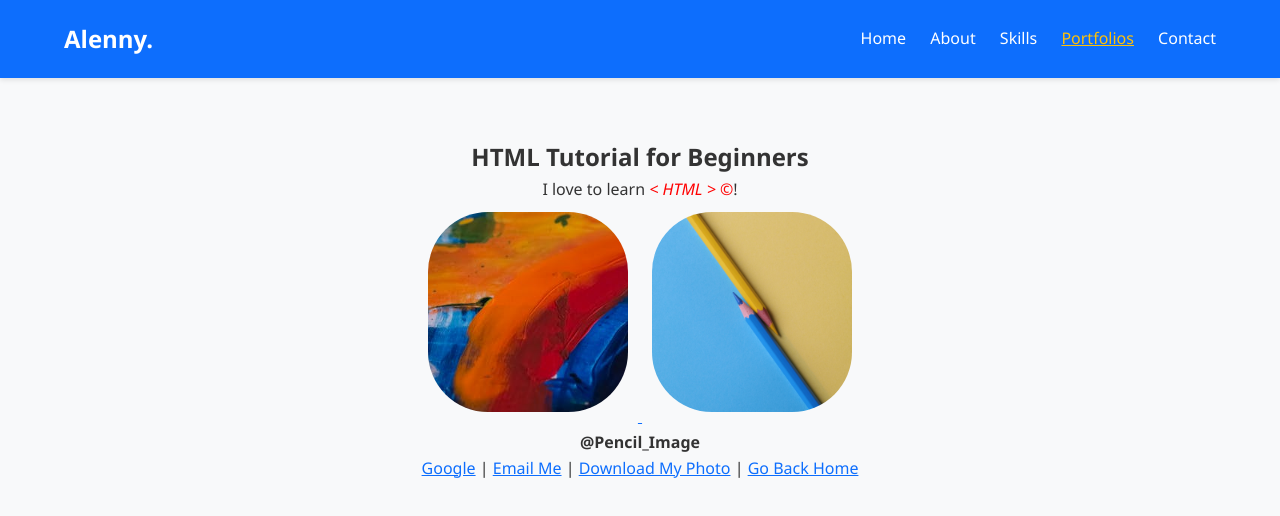
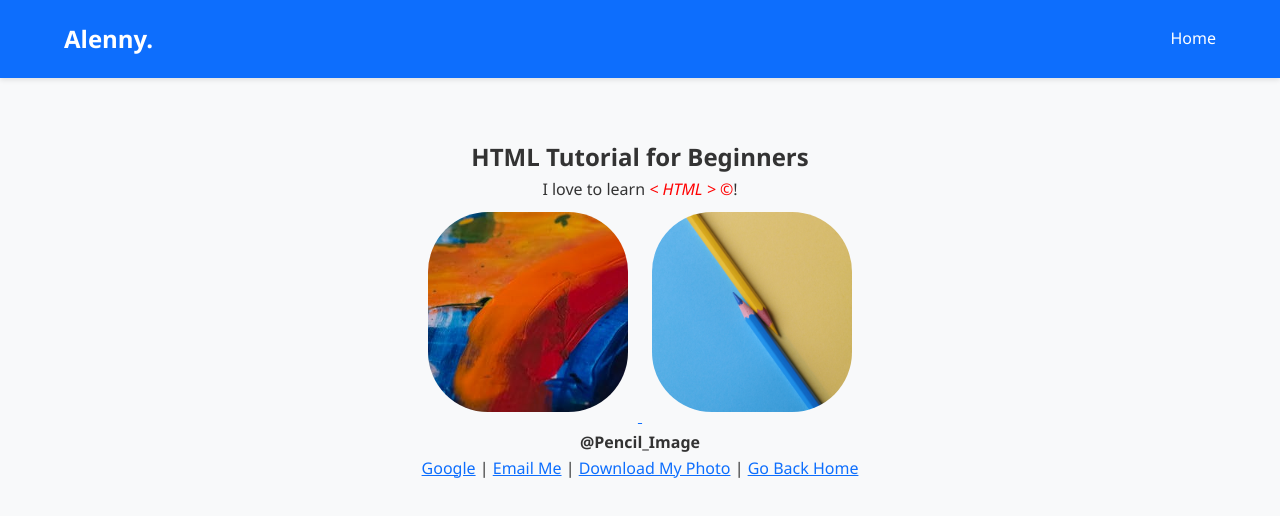
Before and after one commit to alenny21/website, a plain HTML site: page video_code.html in a window 1280 px wide. Drawn offline with nearby package versions, Linux system fonts and the light colour scheme.

Commit message:
Update video_code.html

```diff
--- a/video_code.html
+++ b/video_code.html
@@ -31,10 +31,6 @@
       <a href="#" class="logo">Alenny.</a>
       <nav class="navbar">
         <a href="index.html">Home</a>
-        <a href="about.html">About</a>
-        <a href="skills.html">Skills</a>
-        <a href="portfolio.html" class="active">Portfolios</a>
-        <a href="contact.html">Contact</a>
       </nav>
     </div>
   </header>
```
